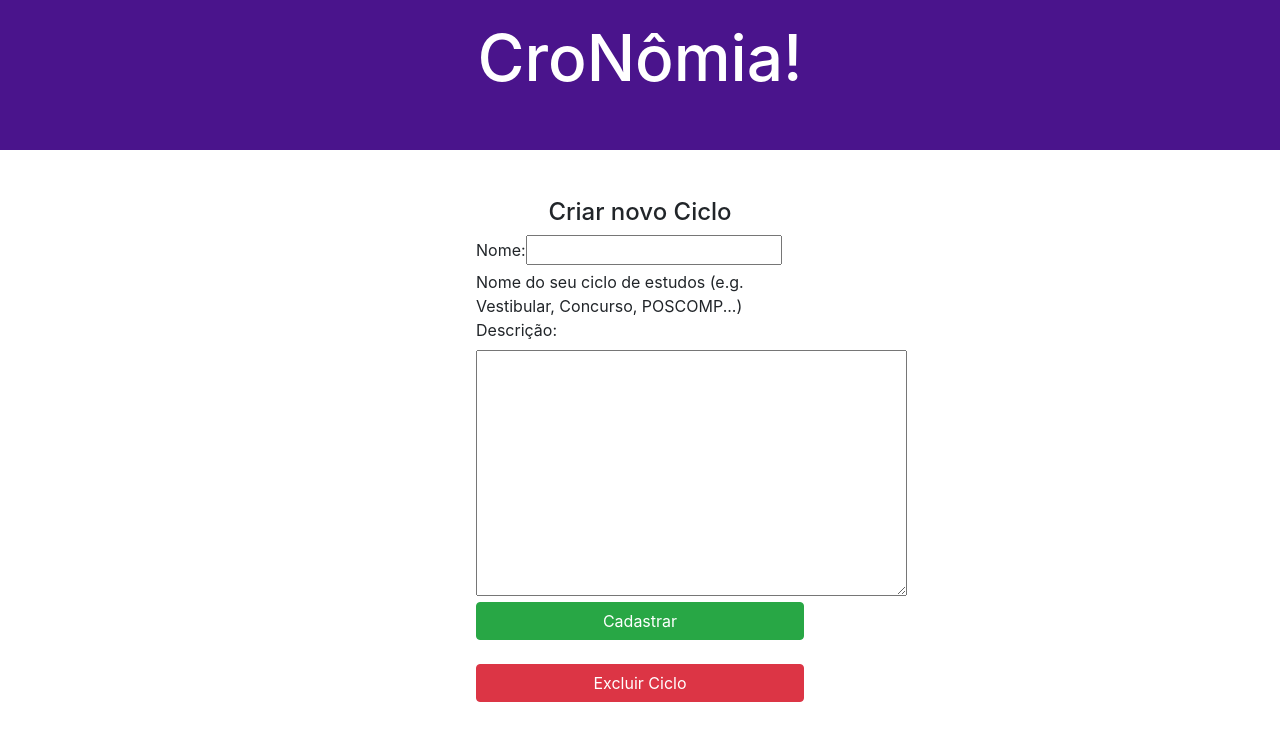
After one commit to alsgil13/CroNomia, a Django app: page /cronomia/ciclo/create/ in a window 1280 px wide. The commit adds this page. Shown: the top 749 px of the page. Run offline with Django 3.2, Linux system fonts and the light colour scheme; some libraries are stand-ins or nearby versions.

Commit message:
Finalizando CRUD Ciclo

```diff
--- a/cronomia/cronomia/settings.py
+++ b/cronomia/cronomia/settings.py
@@ -38,6 +38,7 @@ INSTALLED_APPS = [
     'django.contrib.messages',
     'django.contrib.staticfiles',
     'loopstudy.apps.LoopstudyConfig',
+    'bootstrapform',
 ]
 
 MIDDLEWARE = [
--- /dev/null
+++ b/cronomia/loopstudy/forms.py
@@ -0,0 +1,2 @@
+from django.forms import ModelForm
+from loopstudy.models import Cor, Ciclo, Disciplina, TipoDisciplina, Profile, Sprint
--- a/cronomia/loopstudy/models.py
+++ b/cronomia/loopstudy/models.py
@@ -15,8 +15,8 @@ class Ciclo(models.Model):
     nome = models.CharField(max_length=50, help_text='Nome do seu ciclo de estudos (e.g. Vestibular, Concurso, POSCOMP...)')
     descricao = models.TextField(verbose_name="Descrição")
     dt_cria = models.DateTimeField(auto_now=True)
-    tamanho = models.IntegerField()
-    laps = models.IntegerField(help_text='Quantidade de vezes que o ciclo foi estudado')
+    tamanho = models.IntegerField(null=True, blank=True)
+    laps = models.IntegerField(help_text='Quantidade de vezes que o ciclo foi estudado',null=True, blank=True)
     dono = models.ForeignKey('Profile', on_delete=models.SET_NULL, null=True)
 
     def __str__(self):
--- a/cronomia/loopstudy/static/css/estilo.css
+++ b/cronomia/loopstudy/static/css/estilo.css
@@ -32,7 +32,8 @@ a:hover{
 }
 
 .bg-cor-secundaria{
-    background-color: #9C27B0;
+    /* background-color: #9C27B0; */
+    background-color: #4A148C;
     color: white;
     font-weight: 500;
 }
--- /dev/null
+++ b/cronomia/loopstudy/templates/loopstudy/ciclo_form.html
@@ -0,0 +1,21 @@
+{% extends "boilerplate.html" %}
+{% load bootstrap %}
+{% block content %}
+<div class="container justify-content-center p-5">
+  <div class="container" style="text-align:center;">
+      <h4>Criar novo Ciclo</h4>
+  </div>
+  <div class="row justify-content-center">
+  <div class="col-12 col-md-4">
+    {{ form.non_field_errors }}
+    <form action="" method="post" enctype="multipart/form-data">
+    {% csrf_token %}
+        {{ form|bootstrap }}
+     <input type="submit" value="Cadastrar" class='btn btn-success btn-block'>
+   </form>
+   <br>
+   <a href="../delete"><button class="btn btn-block btn-danger">Excluir Ciclo</button></a>
+</div>
+</div>
+</div>
+{% endblock %}
--- a/cronomia/loopstudy/templates/loopstudy/ciclo_list.html
+++ b/cronomia/loopstudy/templates/loopstudy/ciclo_list.html
@@ -11,7 +11,7 @@
                         <h5 class="card-title">{{ ciclo.nome }}</h5>
                         <p class="card-text">{{ ciclo.descricao }}<br>
                         Este ciclo já foi estudado {{ ciclo.laps }} vezes</p>
-                        <a href="{{ ciclo.id }}" class="btn bg-cor-secundaria">+ Detalhes</a>
+                        <a href="../ciclo/{{ ciclo.id}}" class="btn bg-cor-secundaria">+ Detalhes</a>
                     </div>
                 </div>
                 <br>
--- a/cronomia/loopstudy/urls.py
+++ b/cronomia/loopstudy/urls.py
@@ -6,6 +6,9 @@ urlpatterns = [
     path('', views.index, name='index'),
     path('perfil/',views.perfil, name='perfil'),
     path('ciclos/', views.CicloListView.as_view(), name='ciclos'),
-     path('ciclo/<int:pk>', views.CicloDetailView.as_view(), name='ciclo-detail'),
+    path('ciclo/<int:pk>', views.CicloDetailView.as_view(), name='ciclo-detail'),
+    path('ciclo/create/', views.CicloCreate.as_view(), name='ciclo_create'),
+    path('ciclo/<int:pk>/update/', views.CicloUpdate.as_view(), name='ciclo_update'),
+    path('ciclo/<int:pk>/delete/', views.CicloDelete.as_view(), name='ciclo_delete'),
 
 ]
--- a/cronomia/loopstudy/views.py
+++ b/cronomia/loopstudy/views.py
@@ -19,6 +19,21 @@ class CicloListView(generic.ListView):
 class CicloDetailView(generic.DetailView):
     model = Ciclo
 
+#Forms
+from django.views.generic.edit import CreateView, UpdateView, DeleteView
+from django.urls import reverse_lazy
 
+class CicloCreate(CreateView):
+    model = Ciclo
+    fields = ['nome','descricao']
+    success_url = reverse_lazy('ciclo')
 
+class CicloUpdate(UpdateView):
+    model = Ciclo
+    fields = ['nome','descricao']
+    success_url = reverse_lazy('ciclo')
+
+class CicloDelete(DeleteView):
+    model = Ciclo
+    success_url = reverse_lazy('ciclo')
     #disciplinas = Disciplina.objects.filter(ciclo = Ciclo.id)
```
Also changed, not shown: cronomia/loopstudy/templates/loopstudy/ciclo_confirm_delete.html (added, +24 -0 lines), cronomia/loopstudy/templates/loopstudy/ciclo_detail.html (+6 -8 lines), cronomia/loopstudy/migrations/0004_auto_20191217_1547.py (added), cronomia/loopstudy/migrations/0005_auto_20191217_1547.py (added).
